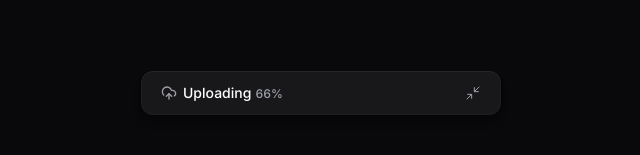
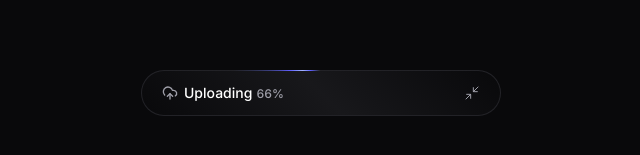
Before and after one commit to devGuerra/upload-widget-web, a React (Vite) app: page / in a window 1280 px wide. Shown: the part 307-462 px from the top of the page, without its empty margins (319-959 px from the left). Built offline with nearby package versions, Linux system fonts and the light colour scheme.

Commit message:
chore: borda gradiente no botao

```diff
--- a/src/components/upload-widget.tsx
+++ b/src/components/upload-widget.tsx
@@ -1,19 +1,20 @@
 import * as Collapsible from "@radix-ui/react-collapsible";
-import { useState } from "react";
-import { motion, useCycle } from "motion/react";
-
 import { UploadWidgetDropzone } from "./upload-widget-dropzone";
 import { UploadWidgetHeader } from "./upload-widget-header";
 import { UploadWidgetUploadList } from "./upload-widget-upload-list";
 import { UploadWidgetMinimizedButton } from "./upload-widget-minimized-button";
+import { motion, useCycle } from "motion/react";
 
 export function UploadWidget() {
+	const isThereAnyPendindUploads = true;
+
 	const [isWidgetOpen, toggleWidgetOpen] = useCycle(false, true);
 
 	return (
-		<Collapsible.Root onOpenChange={() => toggleWidgetOpen()}>
+		<Collapsible.Root onOpenChange={() => toggleWidgetOpen()} asChild>
 			<motion.div
-				className="bg-zinc-900 overflow-hidden w-[360px] rounded-xl shadow-shape"
+				data-progress={isThereAnyPendindUploads}
+				className="bg-zinc-900 overflow-hidden w-[360px] rounded-xl data-[state=open]:shadow-shape border border-transparent animate-border data-[state=closed]:rounded-3xl data-[state=closed]:data-[progress=false]:shadow-shape  data-[state=closed]:data-[progress=true]:[background:linear-gradient(45deg,#09090B,theme(colors.zinc.900)_50%,#09090B)_padding-box,conic-gradient(from_var(--border-angle),theme(colors.zinc.700/.48)_80%,_theme(colors.indigo.500)_86%,_theme(colors.indigo.300)_90%,_theme(colors.indigo.500)_94%,_theme(colors.zinc.600/.48))_border-box]"
 				animate={isWidgetOpen ? "open" : "closed"}
 				variants={{
 					closed: {
@@ -33,11 +34,15 @@
 				}}
 			>
 				{!isWidgetOpen && <UploadWidgetMinimizedButton />}
+
 				<Collapsible.Content>
 					<UploadWidgetHeader />
+
 					<div className="flex flex-col gap-4 py-3">
 						<UploadWidgetDropzone />
+
 						<div className="h-px bg-zinc-800 border-t border-black/50 box-content" />
+
 						<UploadWidgetUploadList />
 					</div>
 				</Collapsible.Content>
--- a/src/index.css
+++ b/src/index.css
@@ -1,7 +1,19 @@
 @import "tailwindcss";
 
+/* Definição de variáveis de tema */
 @theme {
-	--font-sans: Inter, sans-serif;
+	/* Opacidade personalizada */
+	--opacity-2: 0.02;
+
+	/* Tamanho de fonte extra pequeno */
+	--text-xxs: 0.625rem;
+
+	/* Família de fontes personalizada */
+	--font-sans: "Inter", ui-sans-serif, system-ui, -apple-system,
+		BlinkMacSystemFont, "Segoe UI", Roboto, "Helvetica Neue", Arial, "Noto Sans",
+		sans-serif;
+
+	/* Sombra personalizada */
 	--shadow-shape:
 		0px 8px 8px rgba(0, 0, 0, 0.1),
 		0px 4px 4px rgba(0, 0, 0, 0.1),
@@ -9,10 +21,25 @@
 		0px 0px 0px 1px rgba(0, 0, 0, 0.1),
 		inset 0px 0px 0px 1px rgba(255, 255, 255, 0.03),
 		inset 0px 1px 0px rgba(255, 255, 255, 0.03);
+
 	--shadow-shape-content:
 		0px 0px 0px 1px rgba(0, 0, 0, 0.25),
 		inset 0px 1px 0px rgba(255, 255, 255, 0.02),
 		inset 0px 0px 0px 1px rgba(255, 255, 255, 0.02);
-	--opacity-2: 0.02;
-	--text-xxs: 0.625rem;
+
+	/* Animação personalizada */
+	--animate-border: border 2s linear infinite;
+
+	@keyframes border {
+		to {
+			--border-angle: 360deg;
+		}
+	}
 }
+
+/* Definição da propriedade personalizada para animação */
+@property --border-angle {
+	syntax: "<angle>";
+	inherits: false;
+	initial-value: 0deg;
+}
```
